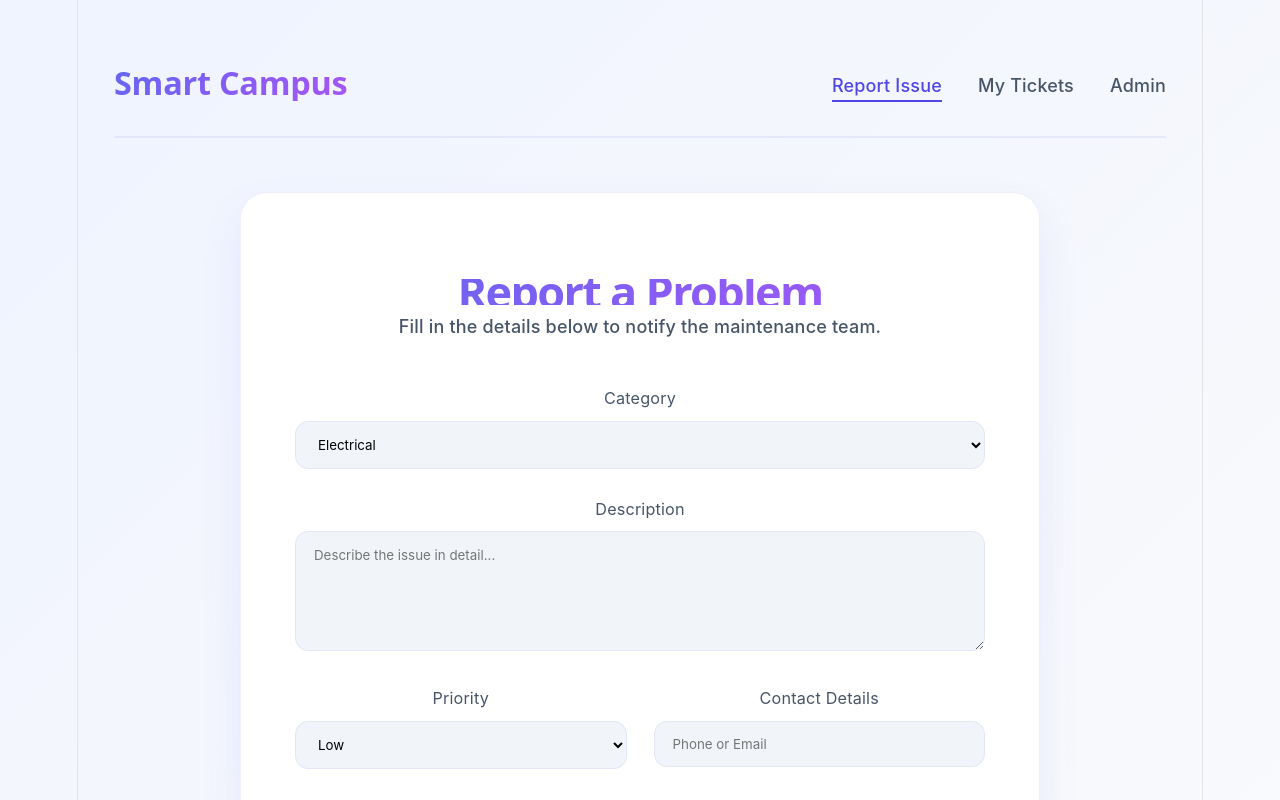
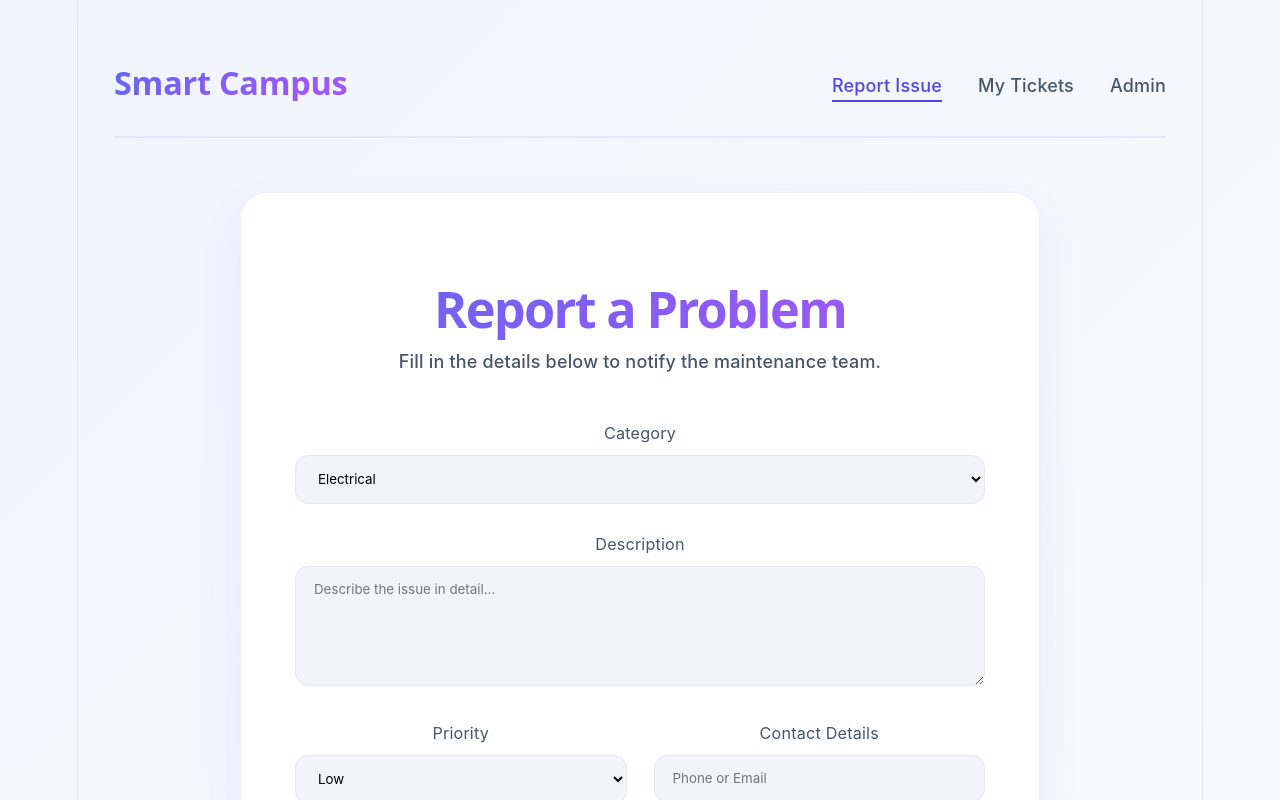
Before and after one commit to nipuninduwaraedu/IT3030-PAF-Assignment, a React app in the folder frontend/: page /create-ticket in a window 1280 px wide. Shown: the top 800 px of the page. Built offline with nearby package versions, Linux system fonts and the light colour scheme; the HTML template or start-up script is replaced by a standard one.

Commit message:
chamge headings

```diff
--- a/frontend/src/App.css
+++ b/frontend/src/App.css
@@ -76,12 +76,17 @@ body {
 }
 
 h1 {
-  font-size: 2.5rem;
+  font-size: 2.8rem;
   margin-bottom: 0.5rem;
   background: var(--primary-gradient);
+  background-clip: text;
   -webkit-background-clip: text;
   -webkit-text-fill-color: transparent;
+  color: var(--primary); /* Fallback for older browsers */
   font-weight: 800;
+  line-height: 1.2;
+  position: relative;
+  z-index: 1;
 }
 
 .subtitle {
```
